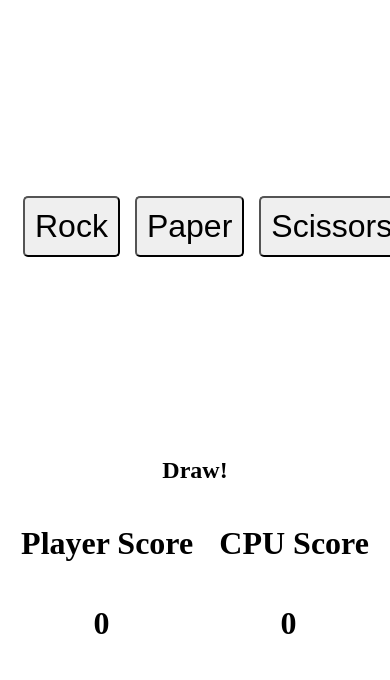
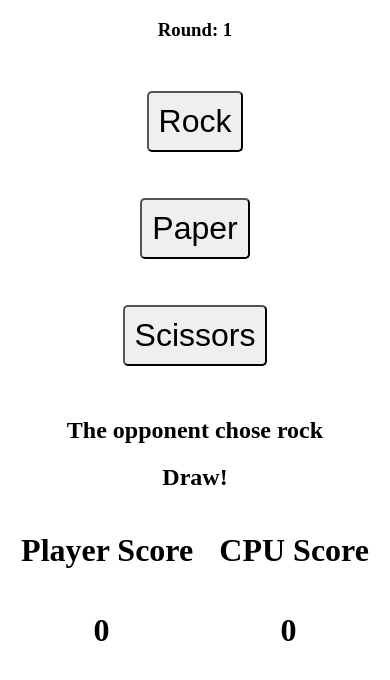
Before and after one commit to Soumil-Biswas-Web/Odin-Rock-Oaoer-Scissors, a plain HTML site: page index.html in a window 390 px wide. Both pictures are taken after a click on the button "Rock". Drawn offline with Linux system fonts and the light colour scheme.

Commit message:
Added cpu's selection in the result screen for feedback

```diff
--- a/index.html
+++ b/index.html
@@ -20,7 +20,7 @@
         margin: 15px;
         justify-content: space-evenly;
         align-items: center;
-        height: 50vh;
+        height: 40vh;
     }
     button{
         padding: 10px;
@@ -36,5 +36,11 @@
         display: flex;
         justify-content: space-around;
     }
+
+    @media(max-width: 500px){
+        .buttonPanel{
+            flex-direction: column;
+        }
+    }
 </style>
 </html>
--- a/javascript.js
+++ b/javascript.js
@@ -1,9 +1,11 @@
+// A randomizer decides the computer's move.
 function getComputerChoice(){
     const choices = ["rock", "paper", "scissors"];
     let n = Math.floor(Math.random() * 3);
     return choices[n];
 }
 
+// This function decides the function of each round using IF statements
 function playRound(playerSelection, computerSelection){
     if (playerSelection == "rock") {
         if(computerSelection == "paper") {
@@ -40,6 +42,7 @@ function playRound(playerSelection, computerSelection){
     }
 }
 
+// Deprecieated function to play the game from the console using prompts
 function playGame(){
     for(let i = 0; i < 5; i++) {
         const playerSelection = prompt("Enter your Choice!");
@@ -60,16 +63,26 @@ function playGame(){
     }
 }
 
+// Update the Round
+function updateRound(){
+    roundCount++;
+    round.textContent = roundCount;
+}
+
+// Create the div that displays the  Scores of the player and CPU
 function createDiv(){
     const body = document.querySelector('body');
     score = document.createElement('div');
     score.setAttribute('id', 'score');
+
     const scoreDiv = document.createElement ('div');
 
     const h11 = document.createElement ('h1');
+    h11.setAttribute('style', 'text-align: center');
     h11.textContent = "Player Score";
     scoreDiv.appendChild(h11);
     const h12 = document.createElement ('h1');
+    h12.setAttribute('style', 'text-align: center');
     h12.textContent = "CPU Score";
     scoreDiv.appendChild(h12);
 
@@ -84,46 +97,71 @@ function createDiv(){
     body.appendChild(score);
 }
 
+// Update the scores of the players each time it is called
 function updateDiv(playerScore, cpuScore){
     h13.textContent = playerScore;
     h14.textContent = cpuScore;
+    // increment the round count
+    updateRound();
 }
 
+// Finish the game and disable point increment
 function finishGame(){
     const body = document.querySelector('body');
-    resultText = document.createElement('h2');
-    resultText.setAttribute('style', 'text-align: center')
+    const finalResult = document.createElement('h2');
+    finalResult.setAttribute('style', 'text-align: center')
     if (player == 5){
-        resultText.textContent = "Congratulations! You Won!"
+        finalResult.textContent = "Congratulations! You Won!"
     }
     else{
-        resultText.textContent = "死ね！ 雑魚！"
+        finalResult.textContent = "死ね！ 雑魚！"
     }
-    body.insertBefore(resultText, score);
+    body.insertBefore(finalResult, score);
 }
 
+// The the board. Print the begining instructions
 function setGame(){
     const body = document.querySelector('body');
+
+    // Create Field to display current round
+    const roundText = document.createElement('h3');
+    roundText.setAttribute('style', 'text-align:center')
+    roundText.textContent = 'Round: ';
+    round = document.createElement('span');
+    round.textContent = roundCount;
+    roundText.appendChild(round);
+    body.insertBefore(roundText, document.querySelector('.buttonPanel'));
+
+    // Text that appears when the CPU makes a selection
+    cpuText = document.createElement('h2');
+    cpuText.setAttribute('style', 'text-align: center; text-wrap: pretty');
+    body.insertBefore(cpuText, score);
+
+    // text for begining the round and displaying result for ech round
     resultText = document.createElement('h2');
     resultText.setAttribute('style', 'text-align: center; text-wrap: pretty')
     resultText.textContent = "Begin the Game by Clicking on any of the Buttons. The computer is ready whenever you are! First to reach 5 points wins!"
     body.insertBefore(resultText, score);
 }
 
-function updateScore(){
-    updateDiv(player, cpu);
-    if (player == 5 || cpu == 5){
-        finishGame();
-    }
-}
-
+// Function to initiate a round when a button is clicked. Finish the game when one party wins.
 function rpsOnClickRound(playerSelection){
     if (player < 5 && cpu < 5){
+        // get computer choice
         const computerSelection = getComputerChoice();
+        cpuChoice = computerSelection;
+        cpuText.textContent = ('The opponent chose ' + cpuChoice);
+        // get result of the match
         result = playRound(playerSelection, computerSelection);
+        // display result of match
         resultText.textContent = result;
         console.log(result);
-        updateScore();
+        // update scores in the DOM
+        updateDiv(player, cpu);
+        // If either player reaches target scores, finish the game
+        if (player == 5 || cpu == 5){
+            finishGame();
+        }
     }
 }
 
@@ -133,7 +171,8 @@ const result = playRound(playerSelection, computerSelection);
 console.log(result);*/
 let player = 0;
 let cpu = 0;
-let score, h13, h14, resultText;
+let roundCount = 0;
+let score, h13, h14, resultText, round, cpuText, cpuChoice;
 let result;
 
 const rock = document.querySelector('#rock');
```
